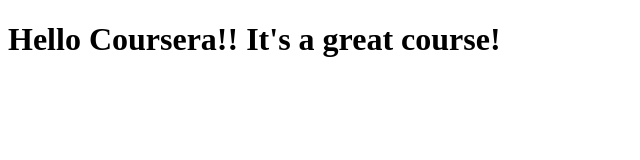
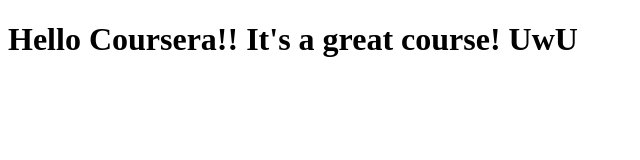
Before and after one commit to KoiHast/coursera-test, a plain HTML site: page site/index.html in a window 1280 px wide. Shown: the whole page, without its empty margins (0-640 px from the left). Drawn offline with Linux system fonts and the light colour scheme.

Commit message:
Small addition to our page content

```diff
--- a/site/index.html
+++ b/site/index.html
@@ -4,6 +4,6 @@
         <title>Hello Coursera!</title>
     </head>
     <body>
-        <h1>Hello Coursera!! It's a great course!</h1>
+        <h1>Hello Coursera!! It's a great course! UwU</h1>
     </body>
 </html>
```
